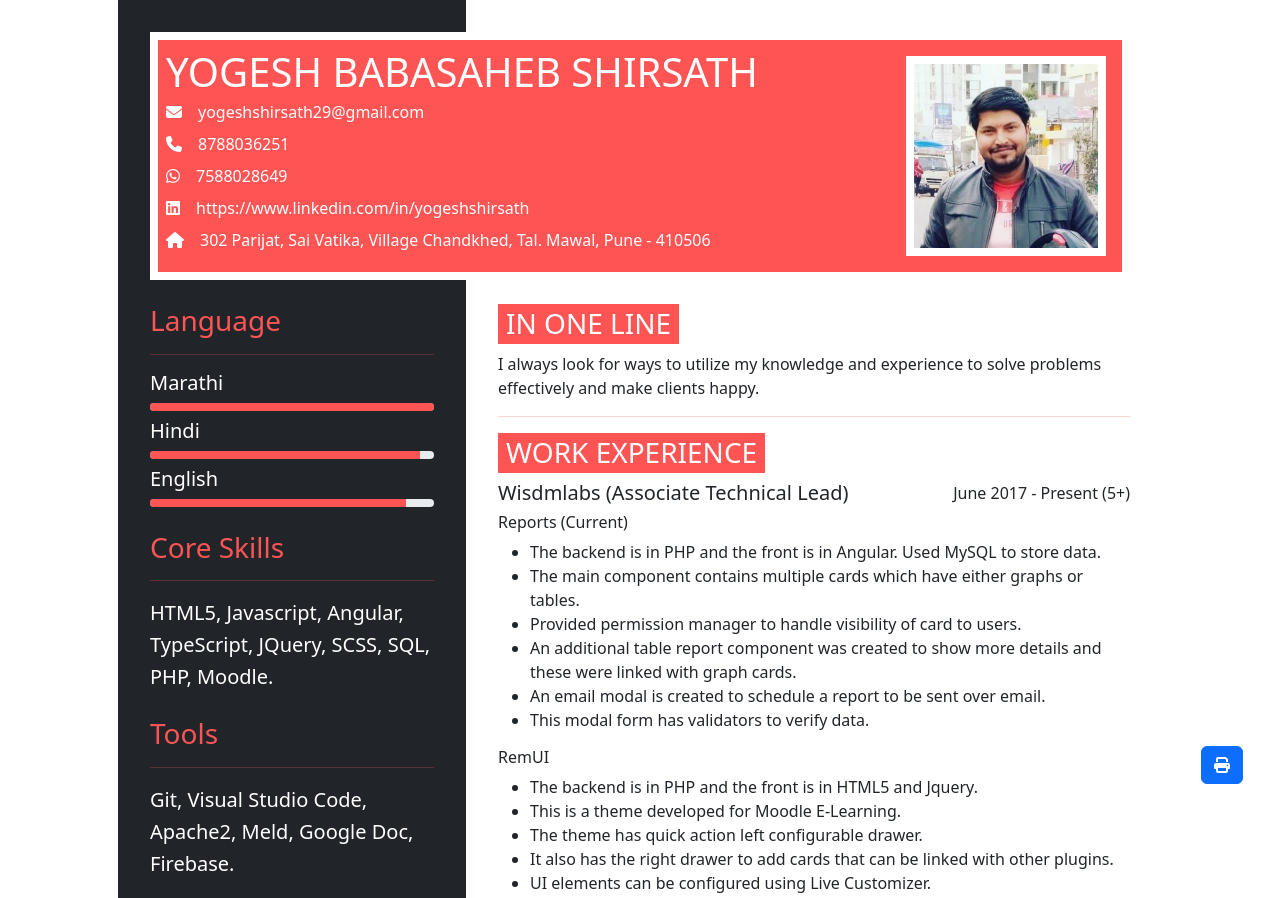
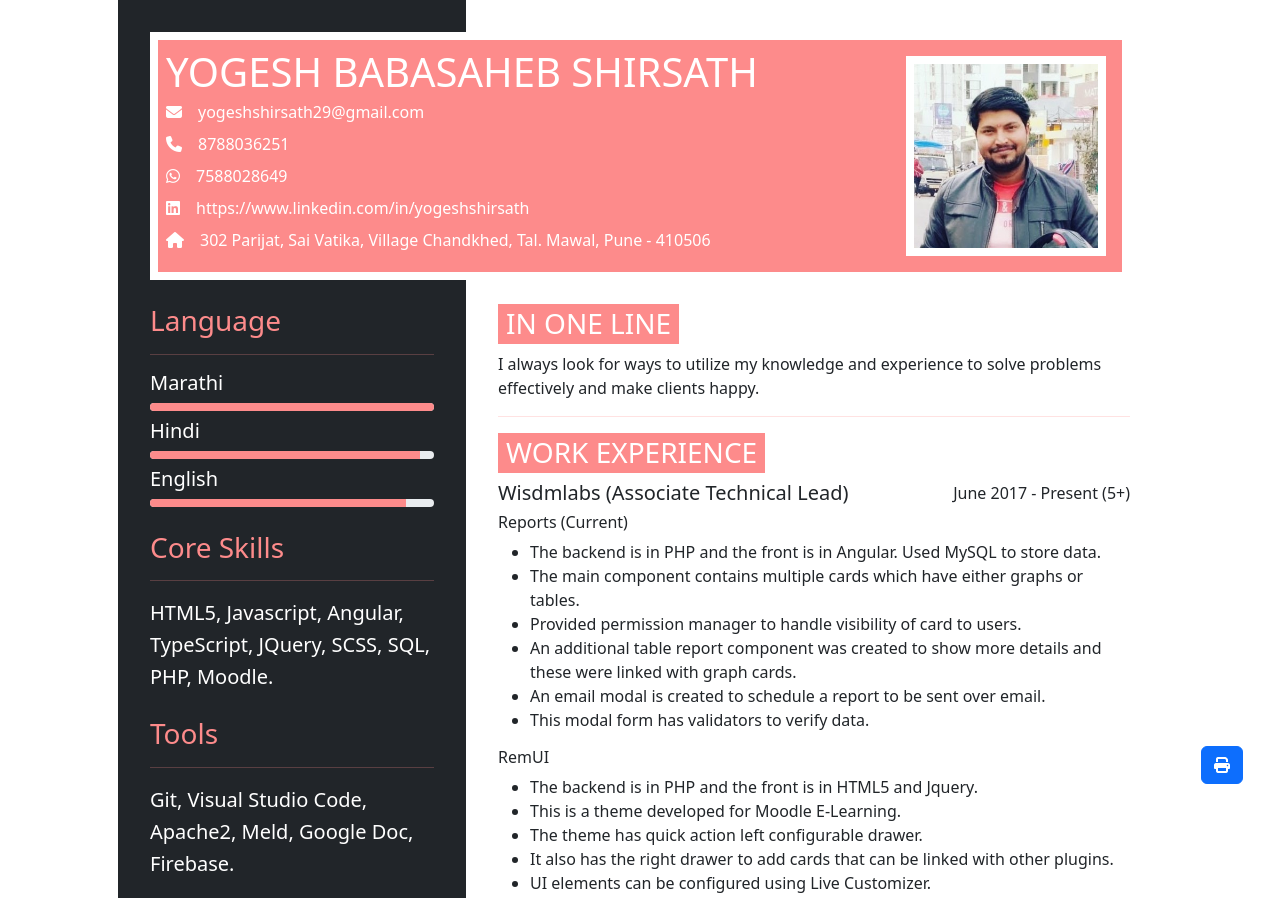
Before and after one commit to yogshirsath/yogshirsath.github.io, a plain HTML site: page index.html in a window 1280 px wide. Shown: the top 898 px of the page. Drawn offline with nearby package versions, Linux system fonts and the light colour scheme.

Commit message:
Lightened the background color

```diff
--- a/style.css
+++ b/style.css
@@ -6,7 +6,7 @@
     margin: auto;
 }
 hr {
-    border-color: #ff5454;
+    border-color: #fd8b8b;
 }
 .its-me {
     position: absolute;
@@ -19,7 +19,7 @@ hr {
     padding: 0.5rem;
 }
 .me-content {
-    background-color: #ff5454;
+    background-color: #fd8b8b;
     color: white;
     padding: 0.5rem;
     position: relative;
@@ -37,13 +37,13 @@ hr {
 }
 
 .skills-section {
-    color: #ff5454;
+    color: #fd8b8b;
 }
 
 .summary-item {
     width: max-content;
     color: white;
-    background-color: #ff5454;
+    background-color: #fd8b8b;
     padding: 0.2rem 0.5rem;
     text-transform: uppercase;
 }
@@ -52,7 +52,7 @@ hr {
     height: 0.5rem;
 }
 .skills-section .progress-bar {
-    background-color: #ff5454;
+    background-color: #fd8b8b;
 }
 
 .main-section, .skills-section {
```
